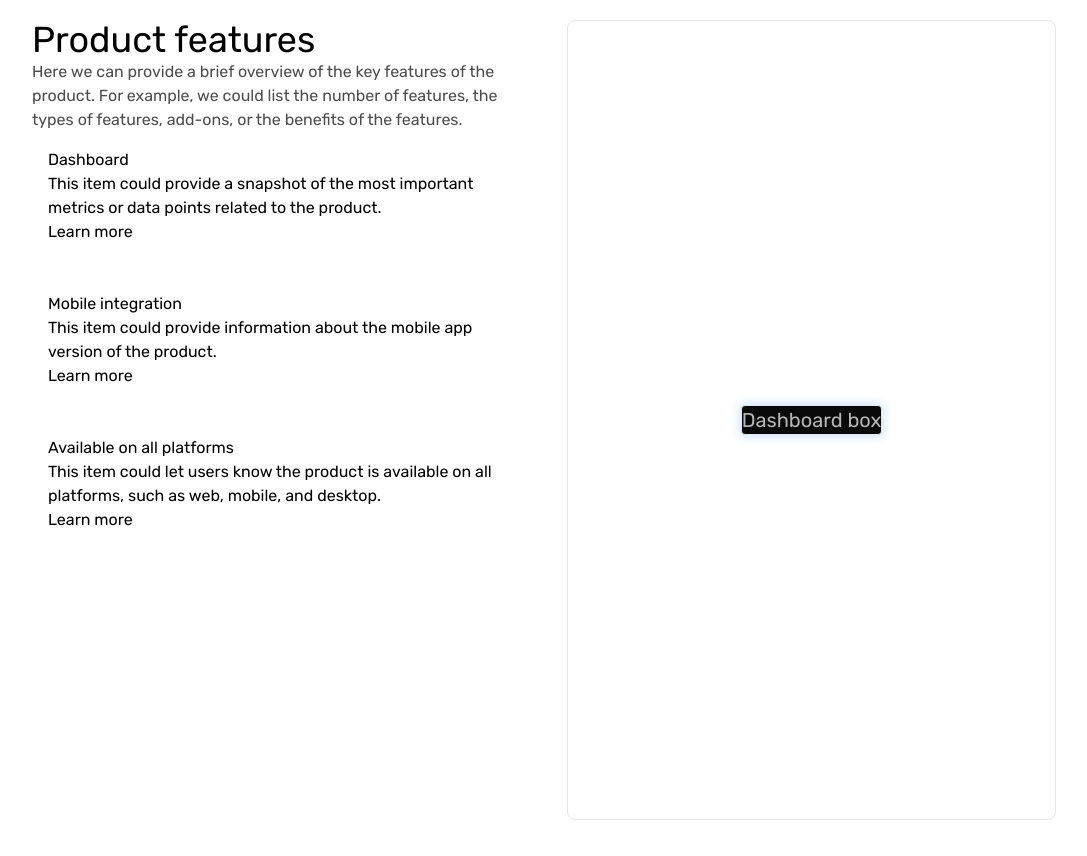
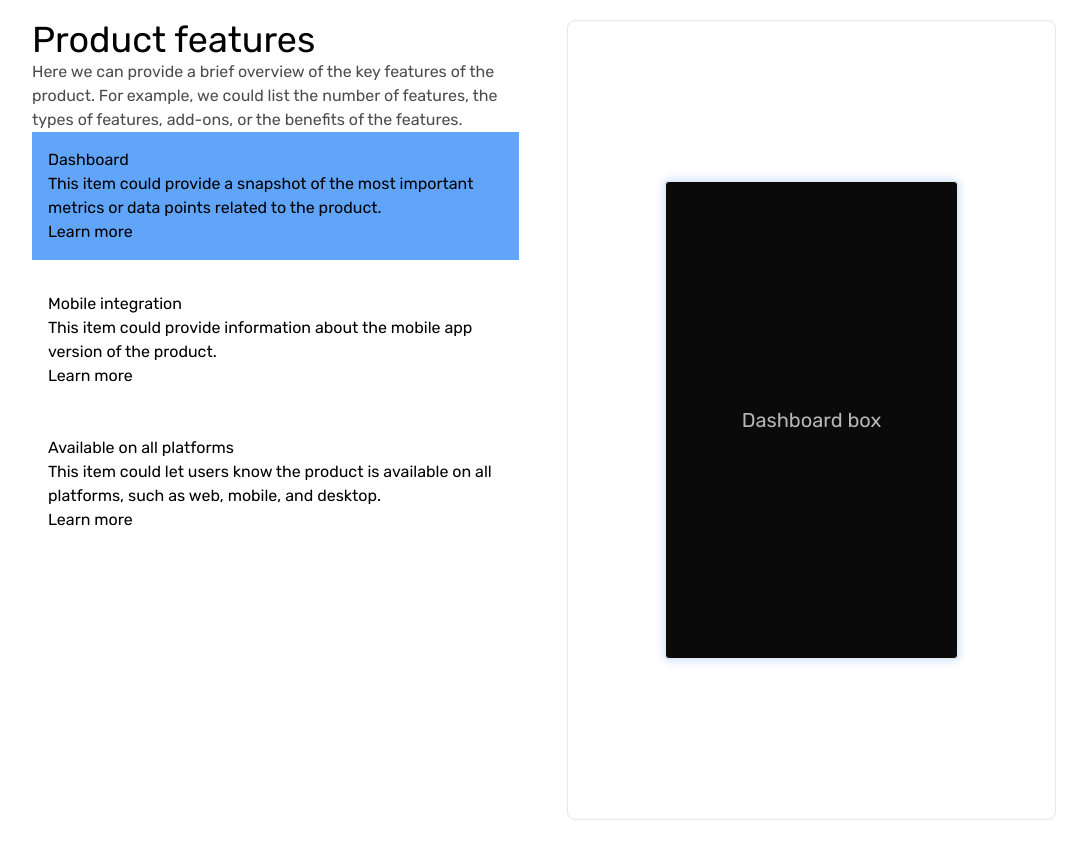
Before and after one commit to blu3IceCube/AI-saas-website, a Next.js app: page / in a window 1280 px wide. Shown: the part 1540-2396 px from the top of the page, without its empty margins (96-1183 px from the left). Built offline with nearby package versions, Linux system fonts and the light colour scheme.

Commit message:
add styles to tab

```diff
--- a/app/components/Features.tsx
+++ b/app/components/Features.tsx
@@ -5,9 +5,11 @@ import React, { useState, useRef, useEffect } from "react";
 const Features = () => {
   const initialContentRef = useRef(data[0].content);
   const [selectedContent, setSelectedContent] = useState<React.ReactNode>(null);
+  const [selectedIndex, setSelectedIndex] = useState<number | null>(0);
 
   useEffect(() => {
     setSelectedContent(initialContentRef.current);
+    setSelectedIndex(0);
   }, []);
 
   return (
@@ -22,18 +24,21 @@ const Features = () => {
         <div className="flex flex-col gap-4">
           {data.map((items, index) => (
             <div
-              className="p-4"
-              onClick={() => setSelectedContent(items.content)}
+              className={`p-4 ${selectedIndex === index ? "bg-blue-400" : ""}`}
+              onClick={() => {
+                setSelectedContent(items.content);
+                setSelectedIndex(index);
+              }}
             >
               <h1>{items.title}</h1>
               <p>{items.discription}</p>
-              <Link href="/">Learn more</Link>
+              <span className="cursor-pointer">Learn more</span>
             </div>
           ))}
         </div>
       </div>
       <div className="flex items-center justify-center border rounded-lg flex-1 h-screen">
-        {selectedContent || <span>placeholder</span>}
+        {selectedContent}
       </div>
     </div>
   );
@@ -48,7 +53,7 @@ const data = [
       "This item could provide a snapshot of the most important metrics or data points related to the product.",
     content: (
       <div
-        className="flex items-center justify-center border rounded text-white bg-neutral-950"
+        className="flex items-center justify-center border rounded text-white bg-neutral-950 w-3/5 h-3/5"
         style={{ boxShadow: "0 0 8px 2px rgb(29 124 242 / 0.2)" }}
       >
         <span className="text-xl opacity-70">Dashboard box</span>
@@ -61,7 +66,7 @@ const data = [
       "This item could provide information about the mobile app version of the product.",
     content: (
       <div
-        className="flex items-center justify-center border rounded text-white bg-neutral-950"
+        className="flex items-center justify-center border rounded text-white bg-neutral-950 w-3/5 h-3/5"
         style={{ boxShadow: "0 0 8px 2px rgb(29 124 242 / 0.2)" }}
       >
         <span className="text-xl opacity-70">Mobile integration box</span>
@@ -74,7 +79,7 @@ const data = [
       "This item could let users know the product is available on all platforms, such as web, mobile, and desktop.",
     content: (
       <div
-        className="flex items-center justify-center border rounded text-white bg-neutral-950"
+        className="flex items-center justify-center border rounded text-white bg-neutral-950 w-3/5 h-3/5"
         style={{ boxShadow: "0 0 8px 2px rgb(29 124 242 / 0.2)" }}
       >
         <span className="text-xl opacity-70">Platforms box</span>
```
